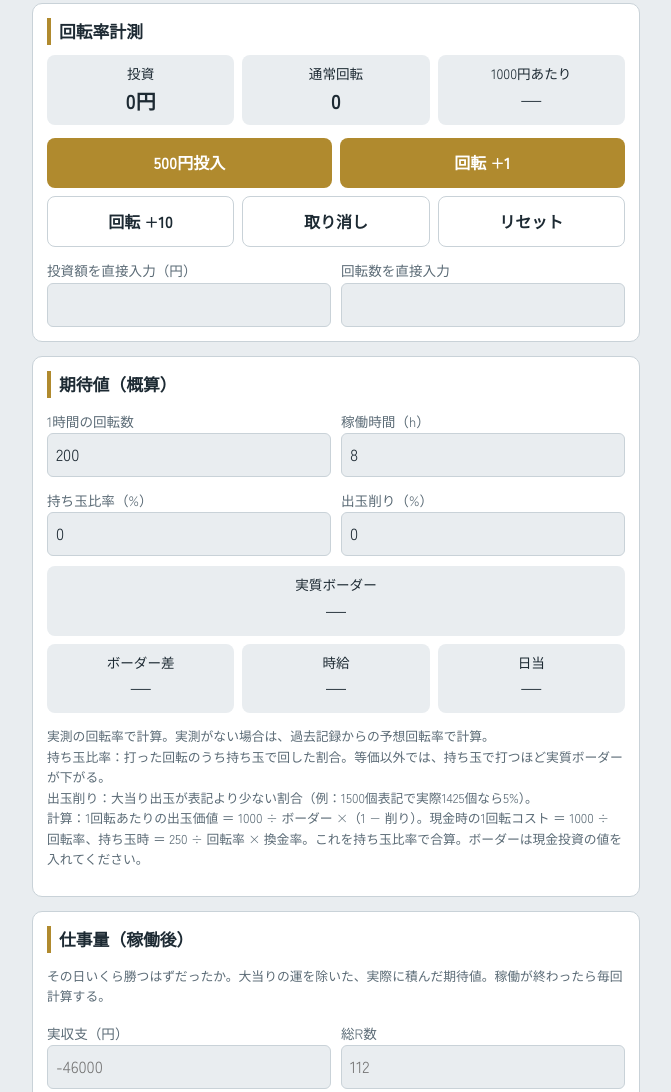
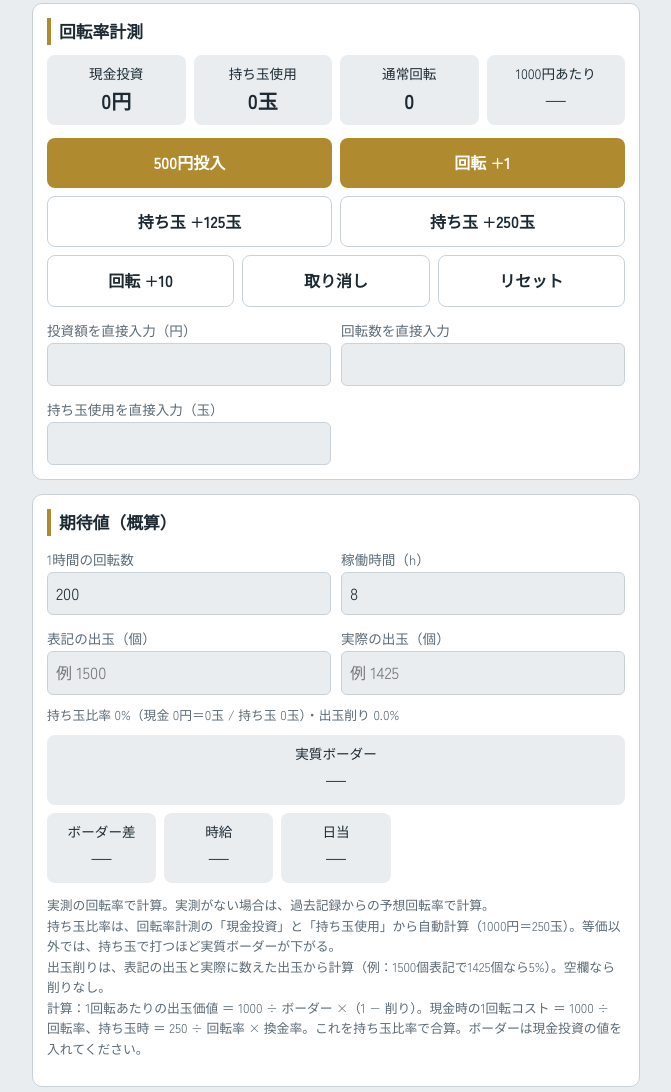
Before and after one commit to xmarlx/kugi, a plain HTML site: page index.html in a window 1280 px wide. Shown: the part 1400-2492 px from the top of the page, without its empty margins (304-975 px from the left). Drawn offline with Linux system fonts and the light colour scheme.

Commit message:
update index.html

```diff
--- a/index.html
+++ b/index.html
@@ -33,7 +33,7 @@ input,select{font:inherit;padding:8px;border:1px solid var(--line);border-radius
 .btn.alt{background:var(--panel);color:var(--ink);border:1px solid var(--line)}
 .btn:disabled{opacity:.5}
 button:focus-visible,input:focus-visible,select:focus-visible{outline:3px solid var(--brass);outline-offset:2px}
-.res{display:grid;grid-template-columns:repeat(3,1fr);gap:8px;text-align:center}
+.res{display:grid;grid-template-columns:repeat(auto-fit,minmax(90px,1fr));gap:8px;text-align:center}
 .res div{background:var(--bg);border-radius:8px;padding:8px;font-size:.85rem}
 .res b{display:block;font-size:1.25rem}
 .pos{color:var(--plus)}.neg{color:var(--minus)}
@@ -139,7 +139,8 @@ details summary{cursor:pointer;font-weight:700}
 <section class="sec">
 <h2>回転率計測</h2>
 <div class="res">
-<div>投資<b id="inv">0円</b></div>
+<div>現金投資<b id="inv">0円</b></div>
+<div>持ち玉使用<b id="mochiU">0玉</b></div>
 <div>通常回転<b id="spin">0</b></div>
 <div>1000円あたり<b id="per">—</b></div>
 </div>
@@ -148,6 +149,7 @@ details summary{cursor:pointer;font-weight:700}
 <button class="btn" id="add500">500円投入</button>
 <button class="btn" id="addSpin">回転 +1</button>
 </div>
+<div class="row" style="margin-top:8px"><button class="btn alt" id="addM125">持ち玉 +125玉</button><button class="btn alt" id="addM250">持ち玉 +250玉</button></div>
 <div class="row" style="margin-top:8px">
 <button class="btn alt" id="add10">回転 +10</button>
 <button class="btn alt" id="undo">取り消し</button>
@@ -156,6 +158,7 @@ details summary{cursor:pointer;font-weight:700}
 <div class="grid2" style="margin-top:10px">
 <div><label for="invIn">投資額を直接入力（円）</label><input id="invIn" type="number" step="500"></div>
 <div><label for="spinIn">回転数を直接入力</label><input id="spinIn" type="number"></div>
+<div><label for="mochiIn">持ち玉使用を直接入力（玉）</label><input id="mochiIn" type="number" step="125"></div>
 </div>
 </section>
 
@@ -164,8 +167,9 @@ details summary{cursor:pointer;font-weight:700}
 <div class="grid2">
 <div><label for="sph">1時間の回転数</label><input id="sph" type="number" value="200"></div>
 <div><label for="hours">稼働時間（h）</label><input id="hours" type="number" step="0.5" value="8"></div>
-<div><label for="mochi">持ち玉比率（%）</label><input id="mochi" type="number" min="0" max="100" step="5" value="0"></div>
-<div><label for="kezuri">出玉削り（%）</label><input id="kezuri" type="number" min="0" max="50" step="1" value="0"></div>
+<div><label for="nomOut">表記の出玉（個）</label><input id="nomOut" type="number" step="10" placeholder="例 1500"></div>
+<div><label for="realOut">実際の出玉（個）</label><input id="realOut" type="number" step="10" placeholder="例 1425"></div>
+<div style="grid-column:1/-1" class="note" id="mixInfo"></div>
 </div>
 <div class="res" style="margin-top:10px">
 <div style="grid-column:1/-1">実質ボーダー<b id="realB">—</b></div>
@@ -174,8 +178,8 @@ details summary{cursor:pointer;font-weight:700}
 <div>日当<b id="daily">—</b></div>
 </div>
 <p class="note">実測の回転率で計算。実測がない場合は、過去記録からの予想回転率で計算。<br>
-持ち玉比率：打った回転のうち持ち玉で回した割合。等価以外では、持ち玉で打つほど実質ボーダーが下がる。<br>
-出玉削り：大当り出玉が表記より少ない割合（例：1500個表記で実際1425個なら5%）。<br>
+持ち玉比率は、回転率計測の「現金投資」と「持ち玉使用」から自動計算（1000円＝250玉）。等価以外では、持ち玉で打つほど実質ボーダーが下がる。<br>
+出玉削りは、表記の出玉と実際に数えた出玉から計算（例：1500個表記で1425個なら5%）。空欄なら削りなし。<br>
 計算：1回転あたりの出玉価値 ＝ 1000 ÷ ボーダー ×（1 − 削り）。現金時の1回転コスト ＝ 1000 ÷ 回転率、持ち玉時 ＝ 250 ÷ 回転率 × 換金率。これを持ち玉比率で合算。ボーダーは現金投資の値を入れてください。</p>
 </section>
 
@@ -228,7 +232,7 @@ $("angle").onclick=e=>{const b=e.target.closest("button");if(!b)return;setAngle(
 function setAngle(v){angle=v;$("angle").querySelectorAll("button").forEach(x=>x.classList.toggle("on",x.dataset.v===v));upd()}
 const ANG={"上げ":1,"フラット":0,"下げ":-1,"不明":null};
 let shot={top:null,side:null};
-let st={inv:0,spin:0,hist:[]};
+let st={inv:0,spin:0,mochi:0,hist:[]};
 let logs=[];try{logs=JSON.parse(localStorage.getItem("kugi_logs2")||"[]")}catch(e){}
 let baseId=null;
 function yen(x){return (x>=0?"+":"")+Math.round(x).toLocaleString()+"円"}
@@ -300,11 +304,12 @@ ${b.spin<1500?'<p class="warn">基準の回転数が1500回未満のため、予
 <p class="note">予想回転率 ＝ 基準の回転率 ＋ 幅の差（1枚＝1回転）＋ 角度の差（1段階＝1回転）。目安です。</p>`}
 
 function upd(){
-$("inv").textContent=st.inv.toLocaleString()+"円";$("spin").textContent=st.spin;
-const per=st.inv>0?st.spin/(st.inv/1000):null;$("per").textContent=per?per.toFixed(1):"—";
+$("inv").textContent=st.inv.toLocaleString()+"円";$("mochiU").textContent=st.mochi.toLocaleString()+"玉";$("spin").textContent=st.spin;
+const per=(st.inv+st.mochi*4)>0?st.spin/((st.inv+st.mochi*4)/1000):null;$("per").textContent=per?per.toFixed(1):"—";
 $("spinWarn").textContent=st.spin>0&&st.spin<1500?`あと${1500-st.spin}回転で1500回転。それまでは回転率のブレが大きい。`:"";
 const use=per||predicted();const bd=+$("border").value,sph=+$("sph").value,h=+$("hours").value;
-const x=+$("rate").value,p=Math.min(100,Math.max(0,+$("mochi").value||0))/100,k=Math.min(50,Math.max(0,+$("kezuri").value||0))/100;
+const x=+$("rate").value,cashBalls=st.inv/4,p=(cashBalls+st.mochi)>0?st.mochi/(cashBalls+st.mochi):0,no=+$("nomOut").value,ro=+$("realOut").value,k=no>0&&ro>0?Math.max(0,1-ro/no):0;
+$("mixInfo").textContent=`持ち玉比率 ${(p*100).toFixed(0)}%（現金 ${st.inv.toLocaleString()}円＝${cashBalls.toLocaleString()}玉 / 持ち玉 ${st.mochi.toLocaleString()}玉）・出玉削り ${(k*100).toFixed(1)}%`;
 if(use&&bd>0){const g=1000/(bd*x)*(1-k);
 const evSpin=p*(g*x-250/use*x)+(1-p)*(g*x-1000/use);
 const real=(250*p*x+1000*(1-p))/(g*x);$("realB").textContent=real.toFixed(1);
@@ -313,15 +318,17 @@ $("diff").textContent=(d>=0?"+":"")+d.toFixed(1);$("hourly").textContent=yen(hr)
 [["diff",d],["hourly",hr],["daily",hr]].forEach(([k,v])=>$(k).className=v>=0?"pos":"neg")}
 else{["diff","hourly","daily"].forEach(k=>{$(k).textContent="—";$(k).className=""});$("realB").textContent="—"}
 renderCmp();if(typeof work==="function")work();return per}
-function push(){st.hist.push([st.inv,st.spin]);if(st.hist.length>300)st.hist.shift()}
+function push(){st.hist.push([st.inv,st.spin,st.mochi]);if(st.hist.length>300)st.hist.shift()}
 $("add500").onclick=()=>{push();st.inv+=500;upd()};
+$("addM125").onclick=()=>{push();st.mochi+=125;upd()};$("addM250").onclick=()=>{push();st.mochi+=250;upd()};
 $("addSpin").onclick=()=>{push();st.spin++;upd()};
 $("add10").onclick=()=>{push();st.spin+=10;upd()};
-$("undo").onclick=()=>{const h=st.hist.pop();if(h){[st.inv,st.spin]=h;upd()}};
-$("reset").onclick=()=>{if(confirm("計測をリセットしますか？")){st={inv:0,spin:0,hist:[]};upd()}};
+$("undo").onclick=()=>{const h=st.hist.pop();if(h){[st.inv,st.spin,st.mochi=0]=h;upd()}};
+$("reset").onclick=()=>{if(confirm("計測をリセットしますか？")){st={inv:0,spin:0,mochi:0,hist:[]};upd()}};
 $("invIn").onchange=e=>{push();st.inv=+e.target.value||0;upd()};
+$("mochiIn").onchange=e=>{push();st.mochi=+e.target.value||0;upd()};
 $("spinIn").onchange=e=>{push();st.spin=+e.target.value||0;upd()};
-["border","rate","sph","hours","width","mochi","kezuri"].forEach(k=>$(k).addEventListener("input",upd));
+["border","rate","sph","hours","width","nomOut","realOut"].forEach(k=>$(k).addEventListener("input",upd));
 
 
 function work(){const bal=$("wBal").value,R=+$("wR").value,sp=+$("wSpin").value||st.spin,pr=+$("wProb").value,out=+$("wOut").value,r=+$("rate").value;
@@ -382,7 +389,7 @@ const r=e.target.closest(".rec");if(r){baseId=baseId===r.dataset.id?null:r.datas
 $("kishu").addEventListener("change",()=>{if(baseId)return;const k=$("kishu").value;const c=logs.filter(l=>l.kishu===k&&l.per&&l.width).sort((a,b)=>b.spin-a.spin)[0];if(c){baseId=c.id;$("filter").value=k;render();upd()}});
 $("save").onclick=()=>{const per=upd();
 logs.unshift({id:Date.now().toString(36),date:new Date().toLocaleDateString("ja-JP"),kishu:$("kishu").value||"-",dai:$("dai").value||"-",
-width:+$("width").value||null,angle,per,inv:st.inv,spin:st.spin,top:shot.top,side:shot.side,bal:$("wBal").value===""?null:+$("wBal").value,rounds:+$("wR").value||null,work:work()});store()};
+width:+$("width").value||null,angle,per,inv:st.inv,mochi:st.mochi,spin:st.spin,top:shot.top,side:shot.side,bal:$("wBal").value===""?null:+$("wBal").value,rounds:+$("wR").value||null,work:work()});store()};
 $("csv").onclick=()=>{const rows=logs.map(l=>[l.date,l.kishu,l.dai,l.width||"",l.angle,l.per?l.per.toFixed(2):"",l.inv,l.spin,l.bal??"",l.rounds??"",l.work??""].join(","));
 navigator.clipboard.writeText(["日付,機種,台,ヘソ幅mm,角度,回転率,投資,回転,実収支,総R数,仕事量",...rows].join("\n")).then(()=>alert("コピーしました"),()=>alert("コピーできませんでした"))};
 renderMaster();upd();
```
